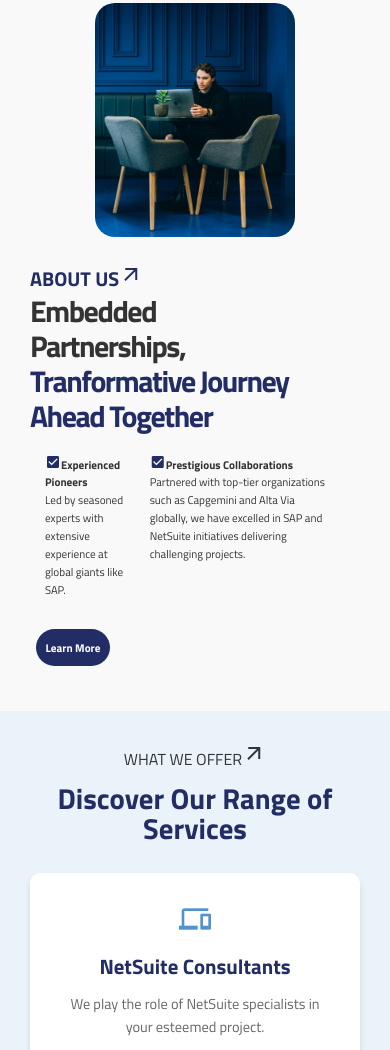
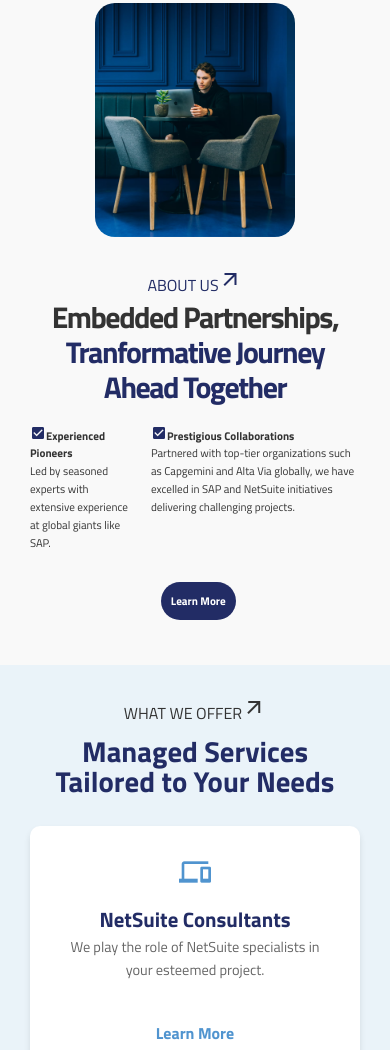
Before and after one commit to rupin-desai/SACPWebsiteTest, a plain HTML site: page Pages/HomePage.html in a window 390 px wide. Shown: the part 1008-2058 px from the top of the page. Drawn offline with nearby package versions, Linux system fonts and the light colour scheme; a web font is replaced by a local one.

Commit message:
Update HomePage responsiveness and altered layout

```diff
--- a/Pages/HomePage.html
+++ b/Pages/HomePage.html
@@ -78,12 +78,7 @@
         <!-- <h2>Who are we?</h2>
         <h3>Where it starts: Discovering purpose, Delivering Experience</h3> -->
         <div class="container">
-            <div class="images">
-                <img src="../Assests/topleft.png" alt="Image 1">
-                <img src="../Assests/top-right.png" alt="Image 2">
-                <img src="../Assests/bottom-left.png" alt="Image 3">
-                <img src="../Assests/bottom-right.png" alt="Image 4">
-            </div>
+
             <div class="text">
 
                 <h4>ABOUT US<i class="material-icons">arrow_outward</i></h4>
@@ -101,6 +96,13 @@
                     </div>
                 </div>
                 <a href="../Pages/AboutUsPage.html" class="learn-more-button">Learn More</a>
+
+            </div>
+            <div class="images">
+                <img src="../Assests/topleft.png" alt="Image 1">
+                <img src="../Assests/top-right.png" alt="Image 2">
+                <img src="../Assests/bottom-left.png" alt="Image 3">
+                <img src="../Assests/bottom-right.png" alt="Image 4">
             </div>
         </div>
     </section>
@@ -110,7 +112,7 @@
         <div class="services-content">
             <div class="text-content">
                 <h2>WHAT WE OFFER<i class="material-icons">arrow_outward</i></h2>
-                <h3>Discover Our Range of Services</h3>
+                <h3>Managed Services Tailored to Your Needs</h3>
             </div>
             <div class="service-card-container">
                 <div class="service-card">
--- a/Styles/HomeStyles.css
+++ b/Styles/HomeStyles.css
@@ -404,7 +404,7 @@ body {
 /* About Us Section with updated layout */
 .about-us {
     padding: 50px 20px;
-    padding-left: 8%;
+    padding-left: 4%;
     text-align: center;
     background-color: #f9f9f9;
 }
@@ -483,9 +483,11 @@ body {
 
 }
 .about-us .text h4{
-    font-weight: 700;
+    font-size: 16px;
+    font-weight: 400;
     margin-top: -150px;
     line-height: 30px;
+    margin-left: -10px;
     color: var(--blue-dark);
 
 }
@@ -555,11 +557,16 @@ body {
     text-decoration: underline;
 
 }
+
 /* Responsive adjustments */
+/* Responsive adjustments for devices with max-width 768px */
+@media screen and (max-width: 1200px){
 
+}
 @media screen and (max-width: 768px) {
     .about-us {
         padding-left: 5%;
+        padding: 30px 20px;
     }
 
     .about-us h2 {
@@ -571,19 +578,22 @@ body {
     }
 
     .about-us .container {
+        display: flex;
         flex-direction: column;
-        align-items: center;
+        align-items: center; /* Center all content */
         text-align: center;
     }
 
     .about-us .images {
+        order: 1; /* Images appear first */
         grid-template-columns: 1fr; /* Stack images vertically */
         gap: 10px;
+        max-width: 80%; /* Limit image width */
     }
 
     .about-us .images img {
         max-width: 100%; /* Full-width images */
-        margin: 0;
+        margin: 0 auto;
     }
 
     /* Hide second and fourth images on small screens */
@@ -591,34 +601,46 @@ body {
     .about-us .images img:nth-child(4) {
         display: none;
     }
-
+    .about-us .text h4 {
+        order: 3;
+        margin: unset;
+        font-size: px;
+        margin-top: unset;
+    }
     .about-us .text {
-        margin-left: 0;
+        order: 2; /* Text appears second */
+        margin: 0 auto; /* Center the text container */
         padding: 15px;
-    }
-}
-
-@media screen and (max-width: 480px) {
-    .about-us .text h4{
-        font-size: 20px;
-    }
-    .about-us .text h5{
-        font-size: 0.7rem;
-    }
-    .two-columns p{
-        font-size: 0.7rem;
-    }
-    .about-us .text h1{
-        font-size: 30px;
-        line-height: 35px;
-    }
-    .learn-more-button {
-        font-size: 0.7rem;
-        padding: 10px 10px;
+        text-align: center; /* Center text horizontally */
     }
 
 
 
+    .about-us .text h5 {
+        font-size: 1rem;
+    }
+    .two-columns{
+        margin-left: unset;
+        padding: unset;
+        text-align: left;
+    }
+    .two-columns p {
+        font-size: 1rem;
+    }
+
+    .about-us .text h1 {
+        font-size: 40px;
+        line-height: 45px;
+    }
+
+    .learn-more-button {
+        font-size: 1rem;
+        padding: 10px 20px;
+    }
+}
+
+/* Responsive adjustments for devices with max-width 480px */
+@media screen and (max-width: 480px) {
     .about-us {
         padding: 30px 15px;
     }
@@ -632,17 +654,19 @@ body {
     }
 
     .about-us .container {
-        padding: 0;
+        flex-direction: column;
+        align-items: center; /* Center all content */
+        text-align: center;
     }
 
     .about-us .images {
+        order: 1; /* Images appear first */
         grid-template-columns: 1fr;
         max-width: 200px;
-        padding-bottom: 30px;
-
+        padding-bottom: 0px;
     }
 
-    /* Hide second and fourth images on very small screens */
+    /* Hide all images except the first on very small screens */
     .about-us .images img:nth-child(2),
     .about-us .images img:nth-child(3),
     .about-us .images img:nth-child(4) {
@@ -654,8 +678,40 @@ body {
         margin-top: 0;
     }
 
+    .about-us .text {
+        order: 2; /* Text appears second */
+        margin: 0 auto; /* Center the text container */
+        padding: 15px;
+        padding-top: 0px;
+        text-align: center; /* Center text horizontally */
+    }
 
+    .about-us .text h4 {
+        margin-top: unset;
+        font-size: 16px;
+        margin-left: unset;
+    }
+
+    .about-us .text h5 {
+        font-size: 0.7rem;
+    }
+
+    .two-columns p {
+        font-size: 0.7rem;
+    }
+
+    .about-us .text h1 {
+        font-size: 30px;
+        line-height: 35px;
+    }
+
+    .learn-more-button {
+        font-size: 0.7rem;
+        padding: 10px 10px;
+    }
 }
+
+
 
 
 /* Our Services Section */
@@ -759,10 +815,11 @@ body {
 }
 
 /* Responsive Design */
-@media (max-width: 1200px) {
 
-}
 @media (max-width: 768px) {
+    .services {
+        padding: 50px;
+    }
     .services .services-content {
         flex-direction: column; /* Stack the text and cards vertically */
         align-items: center; /* Center the content */
@@ -773,6 +830,7 @@ body {
 
     .service-card h3 {
         font-size: 0.7rem;
+        margin: unset;
     }
     .service-card p {
         font-size: 0.7rem;
@@ -784,7 +842,9 @@ body {
         text-align: center;
         margin-bottom: 30px;
     }
-
+    .text-content h3 {
+        margin: unset;
+    }
     .service-card-container {
         width: 100%; /* Full width on small screens */
         grid-template-columns: 1fr 1fr; /* 2 columns */
```
